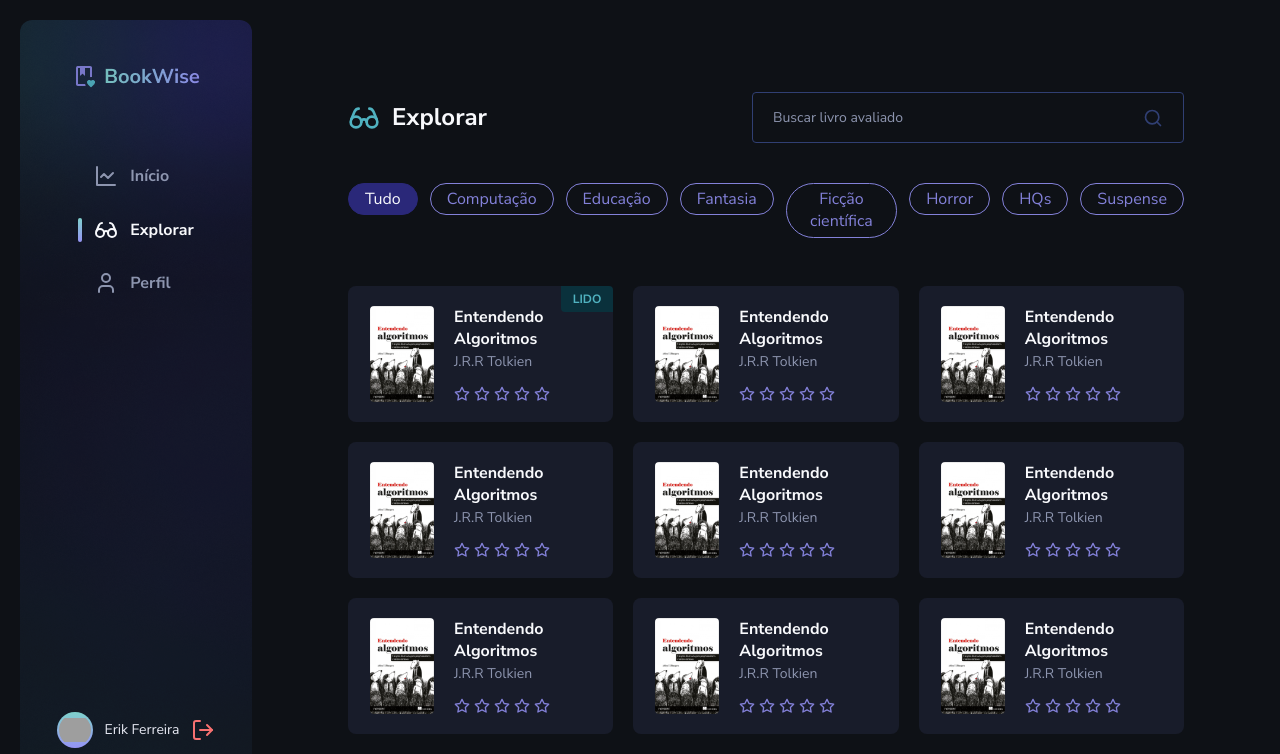
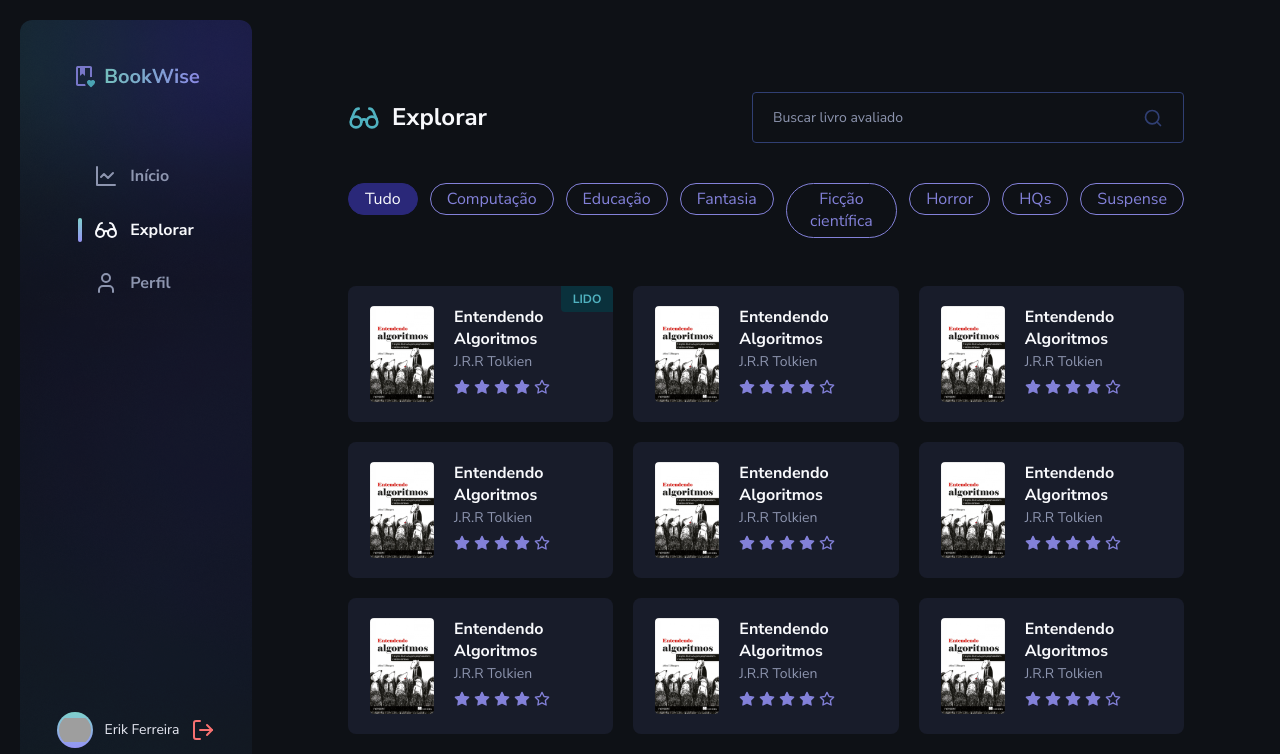
Before and after one commit to erik-ferreira/book-wise, a Next.js app: page /explorer in a window 1280 px wide. Shown: the top 754 px of the page. Built offline with nearby package versions, Linux system fonts and the light colour scheme; grey boxes are pictures that could not be loaded.

Commit message:
feat: add interactivity in component rating

```diff
--- a/src/components/Books/CardBook/DialogPortal.tsx
+++ b/src/components/Books/CardBook/DialogPortal.tsx
@@ -39,7 +39,7 @@ export function DialogPortal() {
               </header>
 
               <div>
-                <Rating totalStar={4} size="normal" />
+                <Rating value={4} size="normal" />
                 <span className="text-sm leading-base text-gray-400">
                   3 avaliações
                 </span>
--- a/src/components/Books/CardBook/FormEvaluate.tsx
+++ b/src/components/Books/CardBook/FormEvaluate.tsx
@@ -7,6 +7,7 @@ import { TitleSection } from "@/components/TitleSection"
 import { ButtonAction } from "@/components/ButtonAction"
 
 export function FormEvaluate() {
+  const [valueRating, setValueRating] = useState(0)
   const [showFormEvaluate, setShowFormEvaluate] = useState(false)
 
   function handleOpenFormEvaluate() {
@@ -29,7 +30,11 @@ export function FormEvaluate() {
         <form className="w-full h-fit bg-gray-700 rounded-md p-6 mb-3">
           <div className="flex items-center justify-between">
             <Profile username="Erik Ferreira" usernameIsBold />
-            <Rating totalStar={4} size="large" />
+            <Rating
+              size="large"
+              value={valueRating}
+              onUpdatedValue={(newValue) => setValueRating(newValue)}
+            />
           </div>
 
           <TextArea placeholder="Escreva sua avaliação" />
--- a/src/components/Books/CardBook/index.tsx
+++ b/src/components/Books/CardBook/index.tsx
@@ -45,7 +45,7 @@ export function CardBook({ bookHasBeenRead = false }: CardBookProps) {
               </p>
             </header>
 
-            <Rating totalStar={4} />
+            <Rating value={4} />
           </div>
         </article>
       </Dialog.Trigger>
--- a/src/components/Books/CommentBook.tsx
+++ b/src/components/Books/CommentBook.tsx
@@ -17,7 +17,7 @@ export function CommentBook({ variant = "normal" }: CommentBookProps) {
       <header className="flex justify-between">
         <Profile username="Erik Ferreira" description="Hoje" />
 
-        <Rating totalStar={4} />
+        <Rating value={4} />
       </header>
 
       <main className="flex gap-5">
--- a/src/components/Books/CommentBookUser.tsx
+++ b/src/components/Books/CommentBookUser.tsx
@@ -27,7 +27,7 @@ export function CommentBookUser() {
               </p>
             </div>
 
-            <Rating totalStar={4} />
+            <Rating value={4} />
           </div>
         </header>
 
--- a/src/components/Books/LastUserCommentByBook.tsx
+++ b/src/components/Books/LastUserCommentByBook.tsx
@@ -20,7 +20,7 @@ export function LastUserCommentByBook() {
             <time className="text-sm leading-base text-gray-300">
               Há 2 dias
             </time>
-            <Rating totalStar={4} />
+            <Rating value={4} />
           </div>
 
           <h2 className="font-bold leading-short">O Hobbit</h2>
--- a/src/components/Rating.tsx
+++ b/src/components/Rating.tsx
@@ -1,3 +1,4 @@
+import { useState } from "react"
 import { Star } from "lucide-react"
 
 const sizes = {
@@ -7,16 +8,58 @@ const sizes = {
 }
 interface RatingProps {
   size?: keyof typeof sizes
-  totalStar: number
+  value: number
+  onUpdatedValue?: (newValue: number) => void
 }
 
-export function Rating({ size = "small", totalStar }: RatingProps) {
+export function Rating({ size = "small", value, onUpdatedValue }: RatingProps) {
+  const ratingIsEditable = !!onUpdatedValue
+  const [hoverRating, setHoverRating] = useState(0)
+
+  function handleUpdatedValue(newValue: number) {
+    if (ratingIsEditable) {
+      onUpdatedValue(newValue)
+    }
+  }
+
+  function calculateFilledStar(star: number) {
+    if (hoverRating >= star) {
+      return "#8381D9"
+    } else if (!hoverRating && value >= star) {
+      return "#8381D9"
+    }
+
+    return "transparent"
+  }
+
   return (
-    <ul className="flex gap-1">
+    <ul
+      className="flex gap-1"
+      onMouseLeave={() => {
+        if (ratingIsEditable) {
+          setHoverRating(0)
+        }
+      }}
+    >
       {[1, 2, 3, 4, 5].map((star) => {
+        const fillStar = calculateFilledStar(star)
+
         return (
           <li key={star}>
-            <Star className={`text-purple-100 ${sizes[size]}`} />
+            <button
+              type="button"
+              onClick={() => handleUpdatedValue(star)}
+              onMouseEnter={() => {
+                if (ratingIsEditable) {
+                  setHoverRating(star)
+                }
+              }}
+            >
+              <Star
+                className={`text-purple-100 ${sizes[size]}`}
+                fill={fillStar}
+              />
+            </button>
           </li>
         )
       })}
```
